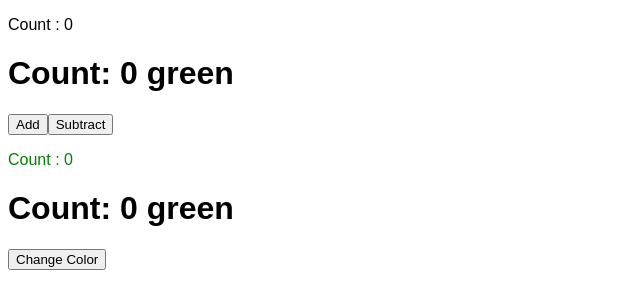
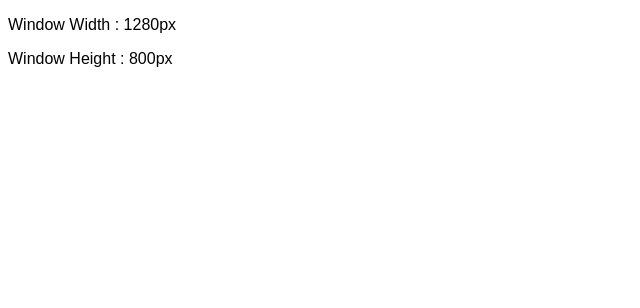
Before and after one commit to yoojanghun/react-practice, a React (Vite) app in the folder react-practice/: page / in a window 1280 px wide. Shown: the top 308 px of the page, without its empty margins (0-640 px from the left). Built offline with nearby package versions, Linux system fonts and the light colour scheme.

Commit message:
useEffect hook

```diff
--- a/react-practice/src/UseEffect/UseEffect.jsx
+++ b/react-practice/src/UseEffect/UseEffect.jsx
@@ -22,42 +22,34 @@
 
 function UseEffect() {
 
-    const [count, setCount] = useState(0);
-    const [color, setColor] = useState("green");
+    const [width, setWidth] = useState(window.innerWidth);
+    const [height, setHeight] = useState(window.innerHeight);
+
+    // useEffect 없으면 console.log 엄청 많이 호출됨
+    useEffect(() => {
+        window.addEventListener("resize", handleResize);
+        console.log("Event Listener added");
+
+        return () => {
+            // clean up 함수
+            window.removeEventListener("resize", handleResize);
+            console.log("Event Listener removed");
+        }
+    }, []);
 
     useEffect(() => {
-        document.title = `Count: ${count} ${color}`;
-    })
+        document.title = `Size: ${width} X ${height}`;
+    }, [width, height]);        // width 또는 height가 변할 때만 title이 update됨
 
-    useEffect(() => {
-        document.querySelector("#mount").textContent = `Count: ${count} ${color}`;
-    }, [])
-
-    useEffect(() => {
-        document.querySelector("#change").textContent = `Count: ${count} ${color}`;
-    }, [count])         // count가 변할 때만 update됨
-
-    function addCount() {
-        setCount(c => c + 1);
+    function handleResize() {
+        setWidth(window.innerWidth);
+        setHeight(window.innerHeight);
     }
 
-    function subtractCount() {
-        setCount(c => c - 1);
-    }
-
-    function changeColor() {
-        setColor(c => c === "green" ? "red" : "green");
-    }
     return (
         <>
-            <p>Count : {count}</p>
-            <h1 id="mount">Count : {count}</h1>
-            <button onClick={addCount}>Add</button>
-            <button onClick={subtractCount}>Subtract</button> <br />
-
-            <p style={{color: color}}>Count : {count}</p>
-            <h1 id="change">Count : {count}</h1>
-            <button onClick={changeColor}>Change Color</button>
+            <p>Window Width : {width}px</p>
+            <p>Window Height : {height}px</p>
         </>
     );
 }
```
